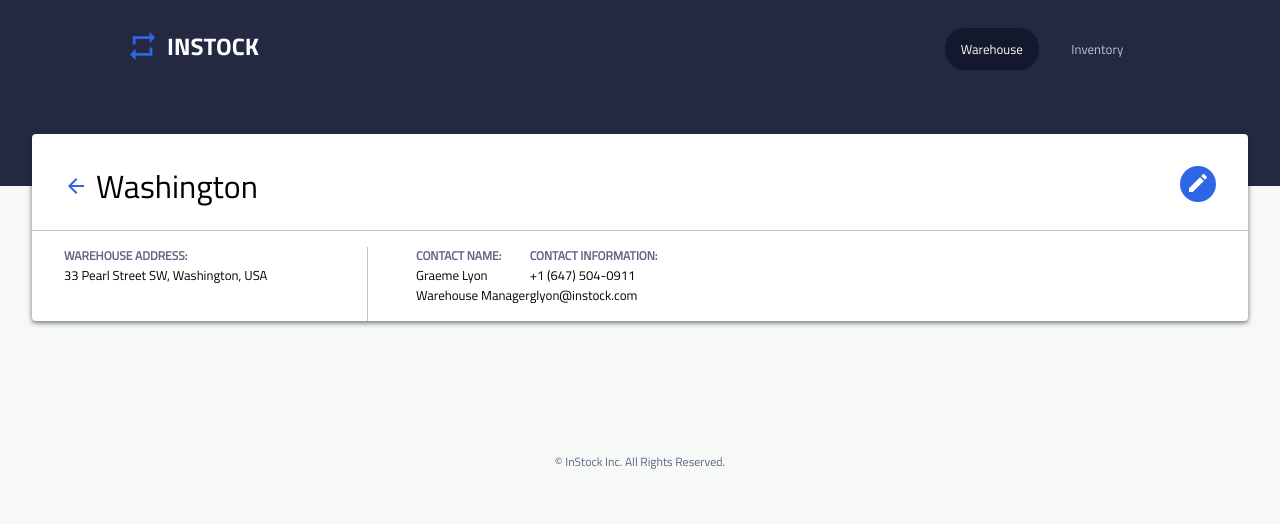
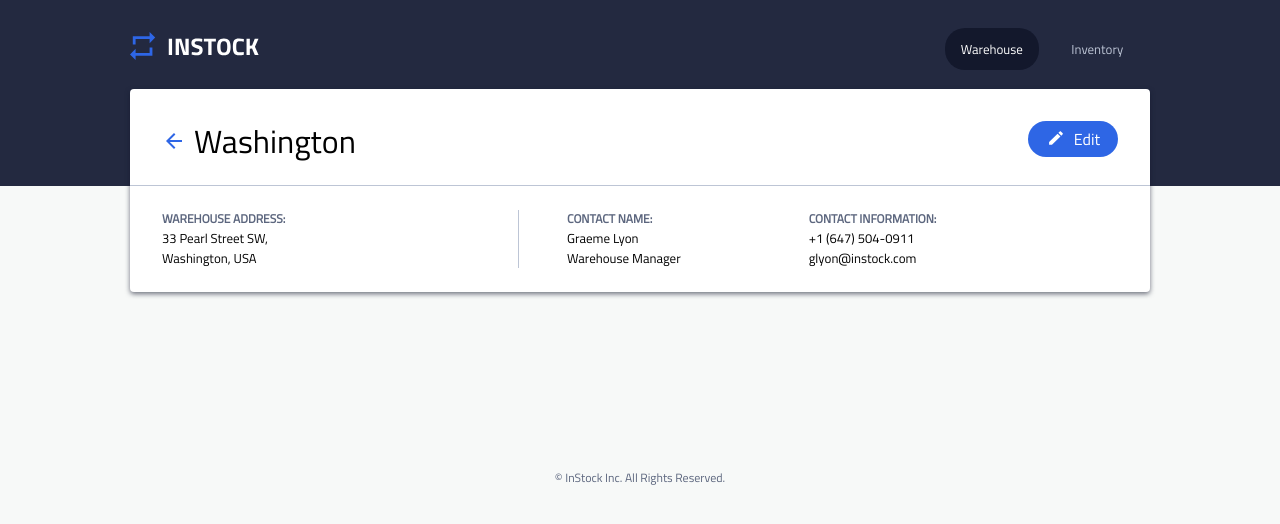
Before and after one commit to afaisalsahar/instock-Jerry, a React (Create React App) app: page /warehouses in a window 1280 px wide. Shown: the top 524 px of the page. Built offline with nearby package versions, Linux system fonts and the light colour scheme.

Commit message:
Complete warehouse details for tablet/desktop viewport

```diff
--- a/src/App.scss
+++ b/src/App.scss
@@ -13,5 +13,10 @@
 
   @include tablet {
     margin: 0 2rem;
+    top: -6.08rem;
+  }
+
+  @include desktop {
+    @include width-fix;
   }
 }
--- a/src/components/WarehouseDetails/WarehouseDetails.scss
+++ b/src/components/WarehouseDetails/WarehouseDetails.scss
@@ -11,15 +11,20 @@
 
     @include tablet {
       flex-direction: row;
+      margin: 1.5rem 0 0 0;
     }
   }
 
   &__container-details {
     &--left {
-      margin-left: 1.5rem;
+      margin: 0 0 0 1.5rem;
 
       @include tablet {
-        margin-left: 0;
+        margin: 0 2.5rem 0 0;
+      }
+
+      @include desktop {
+        margin: 0 8rem 0 0;
       }
     }
 
@@ -35,8 +40,8 @@
     margin: 0 0 0 1.5rem;
 
     @include tablet {
-      margin: 0 3rem 0 2rem;
-      width: 25%;
+      margin: 0 3rem 1.5rem 2rem;
+      width: 35%;
       border-right: 0.0938rem solid $secondary-cloud;
     }
   }
@@ -66,5 +71,9 @@
   &__text {
     font-size: 0.8125rem;
     line-height: 1.25rem;
+
+    @include tablet {
+      max-width: 7.5rem;
+    }
   }
 }
--- a/src/pages/WarehouseDetailsPage/WarehouseDetailsPage.js
+++ b/src/pages/WarehouseDetailsPage/WarehouseDetailsPage.js
@@ -24,6 +24,7 @@ const WarehouseDetailsPage = () => {
             alt="edit pencil"
             className="warehouse-details__edit-img"
           />
+          <p className="warehouse-details__edit-text">Edit</p>
         </Link>
       </div>
       <WarehouseDetails />
--- a/src/pages/WarehouseDetailsPage/WarehouseDetailsPage.scss
+++ b/src/pages/WarehouseDetailsPage/WarehouseDetailsPage.scss
@@ -47,13 +47,32 @@
     width: 2.25rem;
     height: 2.25rem;
     margin-right: 1.5rem;
+    text-decoration: none;
+    color: $primary-white;
 
     @include tablet {
       margin-right: 2rem;
+      width: 5.625rem;
+      height: 2.25rem;
+      border-radius: 1.25rem;
     }
   }
 
   &__edit-img {
     padding: 0 0 0.1rem 0;
+
+    @include tablet {
+      width: 1.25rem;
+      height: 1.25rem;
+    }
+  }
+
+  &__edit-text {
+    display: none;
+
+    @include tablet {
+      display: inline;
+      padding: 0 0 0 0.5rem;
+    }
   }
 }
```
